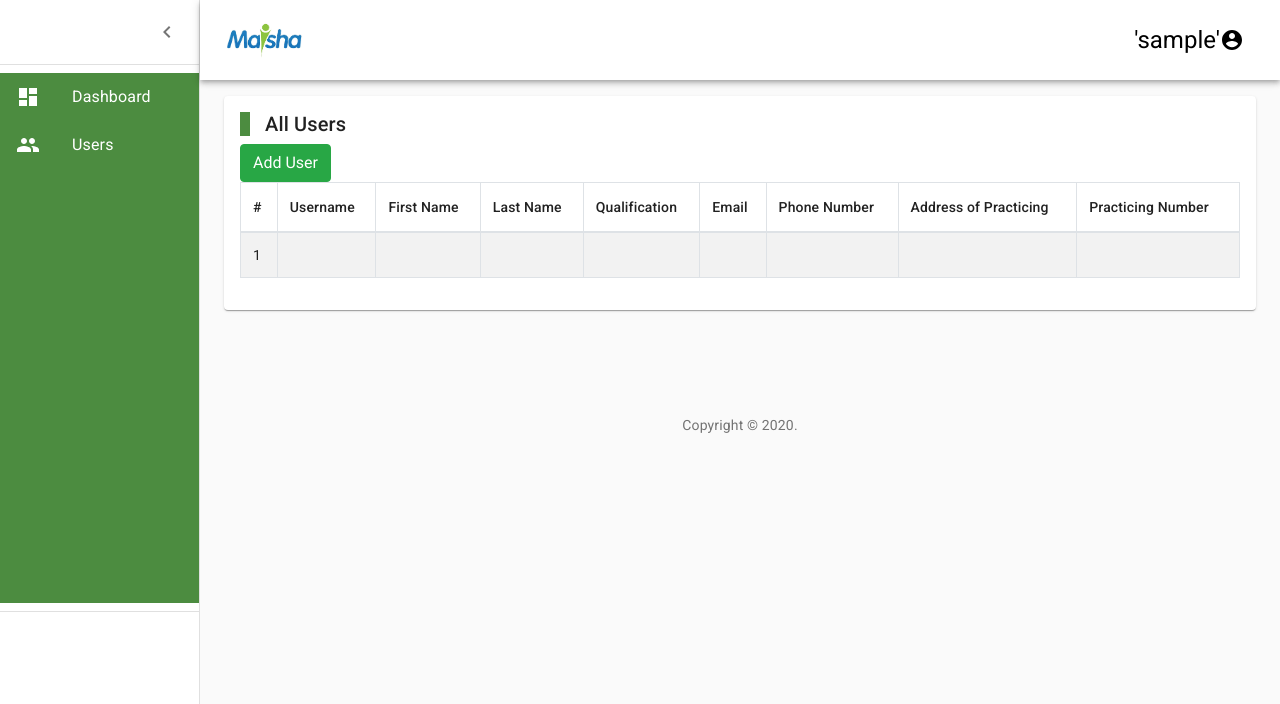
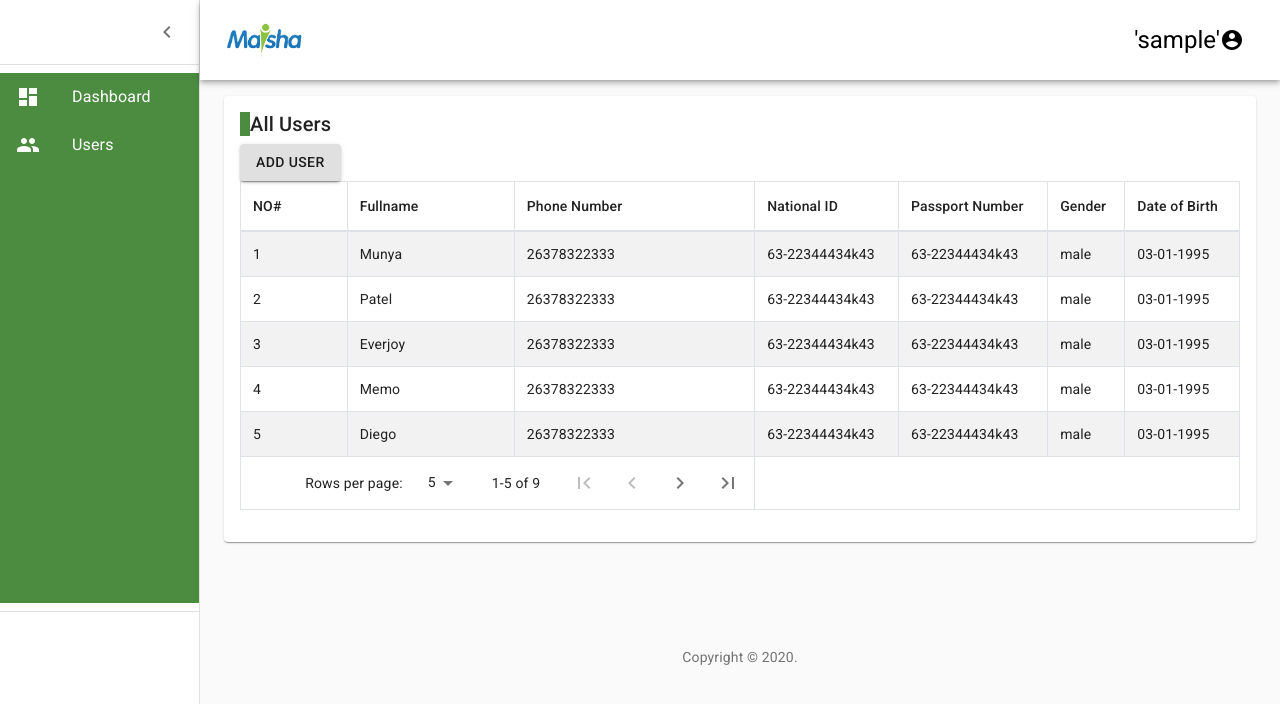
Before and after one commit to tinashediego/react-frontend, a React (Create React App) app: page /allusers in a window 1280 px wide. Shown: the top 704 px of the page. Built offline with nearby package versions, Linux system fonts and the light colour scheme; no server answers; sample sign-in values are in the browser's storage.

Commit message:
Add files via upload
ghghhggh

```diff
--- a/src/app/components/Admin/AllUsers.js
+++ b/src/app/components/Admin/AllUsers.js
@@ -1,103 +1,199 @@
 import React  ,{useEffect}from 'react';
-import { useDispatch, useSelector } from "react-redux";
-import {Link} from  'react-router-dom'
 import {allUsers} from '../../../redux/actions/authActions'
+import PropTypes from 'prop-types';
+import { makeStyles, useTheme } from '@material-ui/core/styles';
 import Table from '@material-ui/core/Table';
 import TableBody from '@material-ui/core/TableBody';
 import TableCell from '@material-ui/core/TableCell';
+import TableFooter from '@material-ui/core/TableFooter';
+import TablePagination from '@material-ui/core/TablePagination';
+import TableRow from '@material-ui/core/TableRow';
+import IconButton from '@material-ui/core/IconButton';
+import FirstPageIcon from '@material-ui/icons/FirstPage';
+import KeyboardArrowLeft from '@material-ui/icons/KeyboardArrowLeft';
+import KeyboardArrowRight from '@material-ui/icons/KeyboardArrowRight';
+import LastPageIcon from '@material-ui/icons/LastPage';
 import TableHead from '@material-ui/core/TableHead';
-import TableRow from '@material-ui/core/TableRow';
+import Button from '@material-ui/core/Button'
 
+const useStyles1 = makeStyles((theme) => ({
+  root: {
+    flexShrink: 0,
+    marginLeft: theme.spacing(2.5),
+  },
+}));
 
-const AllUsers  = (props) =>{
+function TablePaginationActions(props) {
+  const classes = useStyles1();
+  const theme = useTheme();
+  const { count, page, rowsPerPage, onChangePage } = props;
 
-  // Generate Order Data
-function createData(id, date, name, shipTo, paymentMethod) {
-  return { id, date, name, shipTo, paymentMethod};
-}
+  const handleFirstPageButtonClick = (event) => {
+    onChangePage(event, 0);
+  };
 
+  const handleBackButtonClick = (event) => {
+    onChangePage(event, page - 1);
+  };
 
+  const handleNextButtonClick = (event) => {
+    onChangePage(event, page + 1);
+  };
 
+  const handleLastPageButtonClick = (event) => {
+    onChangePage(event, Math.max(0, Math.ceil(count / rowsPerPage) - 1));
+  };
 
-  const content = useSelector((state) => state.auth.allusers);
-
-  //this hook gives us redux store state
-
-
-  console.log(content)
-  const dispatch = useDispatch(allUsers());
-
-
-
-  useEffect(() => {
-    dispatch(allUsers());
-  }, []);
-
-
-  let a  =  content.map((x,i)=>(
-
-    <TableRow key={i}>
-    <TableCell>{i +1}</TableCell>
-    <TableCell>{x.username}</TableCell>
-    <TableCell>{x.firstName}</TableCell>
-    <TableCell>{x.lastName}</TableCell>
-    <TableCell>{x.qualification}</TableCell>
-    <TableCell>{x.email}</TableCell>
-    <TableCell>{x.phoneNumber}</TableCell>
-    <TableCell> {x.addressOfPractice} </TableCell>
-
-    <TableCell> {x.practicingNumber}</TableCell>
-
-
-    </TableRow>
-
-
-
-
-  ))
   return (
-    <div>
-
-
-
-    <h5 className="container" style={styles.container}>All Users</h5>
-    <button className="btn btn-success" ><Link to="adduser" style={{color:'white'}}>Add User</Link></button>
-    <Table size="small" className="table table-striped table-bordered" >
-
-  <TableHead>
-    <TableRow>
-      <TableCell>#</TableCell>
-      <TableCell>Username</TableCell>
-      <TableCell>First Name</TableCell>
-      <TableCell>Last Name</TableCell>
-      <TableCell>Qualification</TableCell>
-      <TableCell>Email</TableCell>
-      <TableCell>Phone Number</TableCell>
-      <TableCell>Address of Practicing</TableCell>
-      <TableCell>Practicing Number</TableCell>
-
-    </TableRow>
-  </TableHead>
-  <TableBody>
-
-
-
-    {a}
-  </TableBody>
-</Table>
-
-
+    <div className={classes.root}>
+      <IconButton
+        onClick={handleFirstPageButtonClick}
+        disabled={page === 0}
+        aria-label="first page"
+      >
+        {theme.direction === 'rtl' ? <LastPageIcon /> : <FirstPageIcon />}
+      </IconButton>
+      <IconButton onClick={handleBackButtonClick} disabled={page === 0} aria-label="previous page">
+        {theme.direction === 'rtl' ? <KeyboardArrowRight /> : <KeyboardArrowLeft />}
+      </IconButton>
+      <IconButton
+        onClick={handleNextButtonClick}
+        disabled={page >= Math.ceil(count / rowsPerPage) - 1}
+        aria-label="next page"
+      >
+        {theme.direction === 'rtl' ? <KeyboardArrowLeft /> : <KeyboardArrowRight />}
+      </IconButton>
+      <IconButton
+        onClick={handleLastPageButtonClick}
+        disabled={page >= Math.ceil(count / rowsPerPage) - 1}
+        aria-label="last page"
+      >
+        {theme.direction === 'rtl' ? <FirstPageIcon /> : <LastPageIcon />}
+      </IconButton>
     </div>
   );
 }
 
+TablePaginationActions.propTypes = {
+  count: PropTypes.number.isRequired,
+  onChangePage: PropTypes.func.isRequired,
+  page: PropTypes.number.isRequired,
+  rowsPerPage: PropTypes.number.isRequired,
+};
+
+function patientsData(number, fullName, phoneNumber,nationalId,passportNumber,gender,dateOfBirth,action) {
+
+  return {number, fullName, phoneNumber,nationalId,passportNumber,gender,dateOfBirth,action};
+}
+
+const rows = [
+  patientsData(1, 'Munya', +26378322333,'63-22344434k43','63-22344434k43','male','03-01-1995'),
+  patientsData(2, 'Patel', +26378322333,'63-22344434k43','63-22344434k43','male','03-01-1995'),
+  patientsData(3, 'Everjoy',+26378322333,'63-22344434k43','63-22344434k43','male','03-01-1995'),
+  patientsData(4, 'Memo', +26378322333,'63-22344434k43','63-22344434k43','male','03-01-1995'),
+  patientsData(5, 'Diego', +26378322333,'63-22344434k43','63-22344434k43','male','03-01-1995'),
+  patientsData(6, 'Tinlee', +26378322333,'63-22344434k43','63-22344434k43','male','03-01-1995'),
+  patientsData(7, 'Tanaka', +26378322333,'63-22344434k43','63-22344434k43','male','03-01-1995'),
+  patientsData(8, 'Tello', +26378322333,'63-22344434k43','63-22344434k43','male','03-01-1995'),
+  patientsData(9, 'Mulaz', +26378322333,'63-22344434k43','63-22344434k43','male','03-01-1995'),
+
+].sort((a, b) => (a.number < b.number ? -1 : 1));
+
+const useStyles2 = makeStyles({
+  table: {
+    minWidth: 500,
+  },
+});
+
+export default function AllUsers() {
+  const classes = useStyles2();
+  const [page, setPage] = React.useState(0);
+  const [rowsPerPage, setRowsPerPage] = React.useState(5);
+
+  const emptyRows = rowsPerPage - Math.min(rowsPerPage, rows.length - page * rowsPerPage);
+
+  const handleChangePage = (event, newPage) => {
+    setPage(newPage);
+  };
+
+  const handleChangeRowsPerPage = (event) => {
+    setRowsPerPage(parseInt(event.target.value, 10));
+    setPage(0);
+  };
+
+  return (
+
+   <div>
+      <h5 style={styles.container}>
+    All Users
+     </h5>
+     <Button color="success" variant="contained">Add user</Button>
+      <Table className='table table-striped table-bordered' aria-label="custom pagination table">
+
+      <TableHead>
+
+          <TableRow>
+            <TableCell align="left">NO#</TableCell>
+            <TableCell align="left">Fullname</TableCell>
+            <TableCell align="left">Phone Number</TableCell>
+            <TableCell align="left">National ID</TableCell>
+            <TableCell align="left">Passport Number</TableCell>
+            <TableCell align="left">Gender</TableCell>
+            <TableCell align="left">Date of Birth</TableCell>
+          </TableRow>
+        </TableHead>
+        <TableBody>
+          {(rowsPerPage > 0
+            ? rows.slice(page * rowsPerPage, page * rowsPerPage + rowsPerPage)
+            : rows
+          ).map((row) => (
+            <TableRow key={row.number}>
+              <TableCell align="left" component="th" scope="row">
+                {row.number}
+              </TableCell>
+              <TableCell align="left">{row.fullName}</TableCell>
+              <TableCell align="left">{row.phoneNumber}</TableCell>
+              <TableCell align="left">{row.nationalId}</TableCell>
+              <TableCell align="left">{row.passportNumber}</TableCell>
+              <TableCell align="left">{row.gender}</TableCell>
+              <TableCell align="left">{row.dateOfBirth}</TableCell>
+            </TableRow>
+          ))}
+
+
+        </TableBody>
+        <TableFooter>
+          <TableRow>
+            <TablePagination
+              rowsPerPageOptions={[5, 10, 25, { label: 'All', value: -1 }]}
+              colSpan={3}
+              count={rows.length}
+              rowsPerPage={rowsPerPage}
+              page={page}
+              SelectProps={{
+                inputProps: { 'aria-label': 'rows per page' },
+                native: true,
+              }}
+              onChangePage={handleChangePage}
+              onChangeRowsPerPage={handleChangeRowsPerPage}
+              ActionsComponent={TablePaginationActions}
+            />
+          </TableRow>
+        </TableFooter>
+      </Table>
+   </div>
+
+  );
+
+
+}
+const styles = {
+
+  container:{
+    borderLeft:"10px solid #4c8c40",
 
 
 
-const styles={
-  container:{
-    borderLeft:"10px solid #4c8c40"
-  },
 }
 
-export default AllUsers
+}
--- a/src/app/components/Agent/AddPatients.js
+++ b/src/app/components/Agent/AddPatients.js
@@ -2,12 +2,13 @@ import React , {useState} from 'react';
 import {
    Col, Form,
   FormGroup, Label, Input,
-  Button,
-} from 'reactstrap';
+
+} from 'reactstrap'
 import { useDispatch,} from 'react-redux';
 import {addPatient} from '../../../redux/actions/PatientsActions'
 import { useHistory } from "react-router";
 import { TextField } from '@material-ui/core';
+import Button from '@material-ui/core/Button';
 import moment from 'moment'
 
 
@@ -91,7 +92,7 @@ function handleClose(){
 
     <div responsive>
 
-    <Col sm="12" md={{ size: 6, offset: 3 }}>
+
 
     <h5 style={styles.container}>
     New Patient
@@ -104,13 +105,13 @@ function handleClose(){
         <TextField label="First Name"
             value={patientData.firstName}
              onChange={e=>setPatient({ ...patientData ,firstName:e.target.value})}
-                 id="exampleEmail" placeholder="First Name" />
+                 id="exampleEmail" placeholder="First Name" style={{width:500}} required />
       </FormGroup>
 
       <FormGroup>
       <TextField label="Last Name"  value={patientData.lastName}
       onChange={e=>setPatient({ ...patientData ,lastName:e.target.value})}
-      id="exampleEmail" placeholder="Last Name" />
+      id="exampleEmail" placeholder="Last Name" style={{width:500}} required />
 
     </FormGroup>
       </div>
@@ -121,14 +122,14 @@ function handleClose(){
     <TextField label="National ID"
     value={patientData.nationalIdOrPassportNumber}
     onChange={e=>setPatient({ ...patientData ,nationalIdOrPassportNumber:e.target.value})}
-    id="exampleEmail" placeholder="National ID" />
+    id="exampleEmail" placeholder="National ID" style={{width:500}} required />
   </FormGroup>
 
       <FormGroup>
         <TextField label="Date Of Birth" type="date" name="password"
         value={patientData.dateOfBirth}
         onChange={e=>setPatient({ ...patientData ,dateOfBirth:e.target.value})}
-         id="examplePassword" placeholder="Date of Birth" />
+         id="examplePassword" placeholder="Date of Birth" style={{width:500}} required />
       </FormGroup>
     </div>
 
@@ -138,13 +139,13 @@ function handleClose(){
 
 <TextField label="CITY"
       value={patientData.city}
-      onChange={e=>setPatient({ ...patientData ,city:e.target.value})}
-placeholder="city" className="col-sm-6"/>
+      onChange={e=>setPatient({ ...patientData ,city:e.target.value})} id="examplePassword"
+placeholder="city" style={{width:500}} required/>
 
 </FormGroup>
  <FormGroup className="col-sm-6">
       <TextField label="Address" value={patientData.address}
-      onChange={e=>setPatient({ ...patientData ,address:e.target.value})} id="exampleEmail" placeholder="Address" />
+      onChange={e=>setPatient({ ...patientData ,address:e.target.value})} id="exampleEmail" placeholder="Address" style={{width:500}} required />
     </FormGroup>
 </div>
 
@@ -155,14 +156,14 @@ placeholder="city" className="col-sm-6"/>
 <FormGroup className="col-sm-6">
     <TextField type="email"  label="Email"
     value={patientData.email}
-      onChange={e=>setPatient({ ...patientData ,email:e.target.value})} id="exampleEmail" placeholder="Email" />
+      onChange={e=>setPatient({ ...patientData ,email:e.target.value})} id="exampleEmail" placeholder="Email" style={{width:500}} />
   </FormGroup>
 
 
   <FormGroup className="col-sm-6">
 
-  <TextField label='Phone Number' value={patientData.phoneNumber}
-  onChange={e=>setPatient({ ...patientData ,phoneNumber:e.target.value})} id="exampleEmail" placeholder="Phone Number" />
+  <TextField label="Phone Number/ Next of Kin's Phone Number" value={patientData.phoneNumber}
+  onChange={e=>setPatient({ ...patientData ,phoneNumber:e.target.value})} id="exampleEmail" placeholder="Phone Number/ Next of Kin's Phone Number" style={{width:500}} required  />
 </FormGroup>
 </div>
 
@@ -200,13 +201,15 @@ placeholder="city" className="col-sm-6"/>
 </div>
 
 
-<Button color="success" type="submit"> Add Patient</Button>
-
+<div align="right">
+<Button type="submit" variant="contained" color="success" >
+      submit
+</Button>
+</div>
 
     </Form>
 
 
-    </Col>
 
 
 
--- a/src/app/components/Auth/Login.js
+++ b/src/app/components/Auth/Login.js
@@ -4,6 +4,7 @@ import Background from '../../../assets/1.jpg'
 import { useDispatch,} from 'react-redux';
 import {loginUser} from '../../../redux/actions/authActions'
 import Logo from '../../../assets/logo.png';
+import {TextField} from '@material-ui/core';
 
 const Login  = () =>{
 
@@ -35,29 +36,33 @@ const Login  = () =>{
     <div style={{textAlign:"center"}}>
       <img alt="Logo" style={{height:"100px"}} src={Logo}></img>
     </div>
-    <Form  style={{paddingBottom:20,marginTop:-30}} onSubmit={handleSubmit}>
+    <Form align="center"  style={{paddingBottom:20,marginTop:-30}} onSubmit={handleSubmit}>
       <FormGroup>
-        <Label for="username">User name</Label>
-        <Input type="text"
+
+        <TextField
+                label = "Username"
                name="username"
                value={userData.username}
                id="username"
                placeholder="Username"
                onChange={e=>setData({ ...userData ,username:e.target.value})}
+               style={{width:400}}
                required/>
       </FormGroup>
       <FormGroup>
-        <Label for="examplePassword">Password</Label>
-        <Input type="password"
+
+        <TextField type="password"
+              label="Password"
                name="password"
                id="password"
                value={userData.password}
                placeholder="password"
                onChange={e=>setData({...userData,password:e.target.value})}
+               style={{width:400}}
                required/>
       </FormGroup>
 
-      <Button color="success" className="btn btn-block"  type="submit">Submit</Button>
+      <Button color="success"style={{width:400}} type="submit">Submit</Button>
 
 
     </Form>
```
Also changed, not shown: src/app/components/Admin/NewKit.js (+21 -17 lines), src/app/components/Agent/AllPatients.js (+5 -2 lines), src/app/components/Agent/MyTests.js (+4 -13 lines), src/app/components/Agent/ScreenDetails.js (+6 -126 lines), src/app/components/layout/Agent/mainListItems.js (+2 -11 lines).
